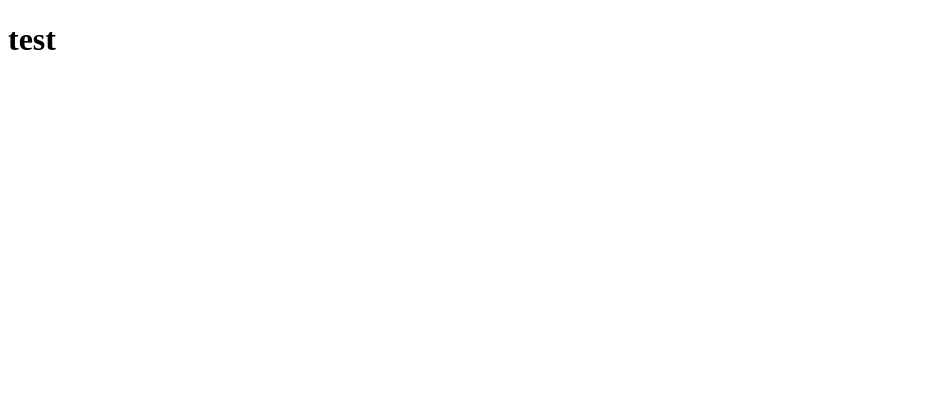
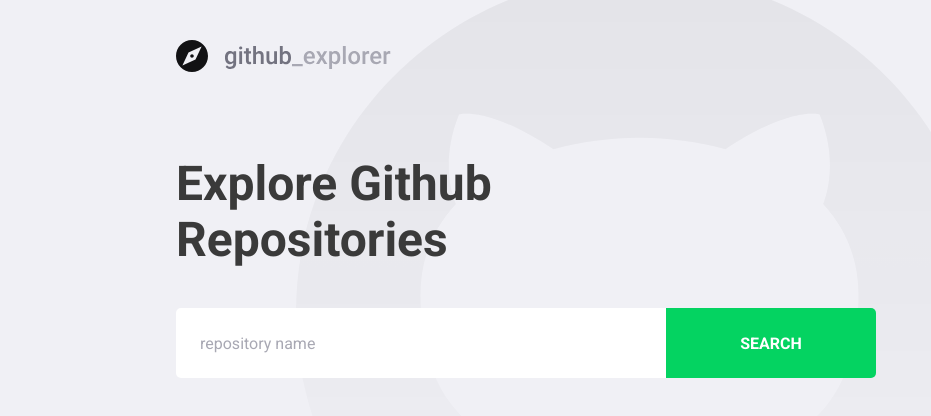
Before and after one commit to Vinicius-A-R/typescript-repository, a React (Create React App) app: page / in a window 1280 px wide. Shown: the top 416 px of the page, without its empty margins (0-931 px from the left). Built offline with nearby package versions, Linux system fonts and the light colour scheme.

Commit message:
STYLED: dashboard

```diff
--- a/src/App.tsx
+++ b/src/App.tsx
@@ -1,11 +1,17 @@
 import React from 'react';
+import { BrowserRouter } from 'react-router-dom';
 
-function App() {
-  return (
-    <>
-      <h1>test</h1>
-    </>
-  );
-}
+import GlobalStyle from './styles/global';
+
+import Routes from './routes';
+
+const App: React.FC = () => (
+  <>
+    <BrowserRouter>
+      <Routes />
+    </BrowserRouter>
+    <GlobalStyle />
+  </>
+);
 
 export default App;
--- /dev/null
+++ b/src/pages/Dashboard/index.tsx
@@ -0,0 +1,71 @@
+import React, { useState, FormEvent } from 'react';
+import { Link } from 'react-router-dom';
+
+import api from '../../services/api';
+
+import logoImg from '../../assets/github-logo.svg';
+
+import { FiChevronRight } from 'react-icons/fi';
+import { Container, Title, Form, Repositories } from './styles';
+
+interface Repository {
+  full_name: string;
+  description: string;
+  owner: {
+    login: string;
+    avatar_url: string;
+  };
+}
+
+const Dashboard: React.FC = () => {
+  const [newRepo, setNewRepo] = useState('');
+  const [repositories, setRepositories] = useState<Repository[]>([]);
+
+  async function handleAddRepository(
+    event: FormEvent<HTMLFormElement>,
+  ): Promise<void> {
+    event.preventDefault();
+
+    const res = await api.get<Repository>(`repos/${newRepo}`);
+
+    setRepositories([...repositories, res.data]);
+    setNewRepo('');
+  }
+
+  return (
+    <Container>
+      <img src={logoImg} alt="Github Explorer" />
+
+      <Title>Explore Github Repositories</Title>
+
+      <Form onSubmit={handleAddRepository}>
+        <input
+          type="text"
+          placeholder="repository name"
+          value={newRepo}
+          onChange={(e) => setNewRepo(e.target.value)}
+        />
+        <button type="submit">SEARCH</button>
+      </Form>
+
+      <Repositories>
+        {repositories.map((repository) => (
+          <a key={repository.full_name} href="#">
+            <img
+              src={repository.owner.avatar_url}
+              alt={repository.owner.login}
+            />
+            <div>
+              <strong>{repository.full_name}</strong>
+              <p>{repository.description}</p>
+            </div>
+
+            <FiChevronRight size={24} />
+          </a>
+        ))}
+      </Repositories>
+    </Container>
+  );
+};
+
+export default Dashboard;
--- /dev/null
+++ b/src/pages/Dashboard/styles.ts
@@ -0,0 +1,104 @@
+import styled from 'styled-components';
+import { shade } from 'polished';
+
+export const Container = styled.div``;
+
+export const Title = styled.h1`
+  max-width: 450px;
+
+  color: #3a3a3a;
+  line-height: 56px;
+  font-size: 48px;
+
+  margin-top: 80px;
+`;
+
+export const Form = styled.form`
+  margin-top: 40px;
+  max-width: 700px;
+
+  display: flex;
+
+  input {
+    flex: 1;
+    height: 70px;
+    padding: 0 24px;
+
+    color: #a3a3a3;
+    border: 0;
+    border-radius: 5px 0 0 5px;
+
+    &::placeholder {
+      color: #a8a8b3;
+    }
+  }
+
+  button {
+    width: 210px;
+    height: 70px;
+
+    border: 0;
+    background: #04d361;
+    border-radius: 0 5px 5px 0;
+
+    color: #fff;
+    font-weight: 700;
+
+    &:hover {
+      background: ${shade(0.2, '#04d361')};
+    }
+  }
+`;
+
+export const Repositories = styled.div`
+  margin-top: 80px;
+  max-width: 700px;
+
+  a {
+    display: flex;
+    align-items: center;
+
+    width: 100%;
+    padding: 24px;
+    text-decoration: none;
+    background-color: #fff;
+    border-radius: 4px;
+
+    transition: transform 0.2s;
+
+    & + a {
+      margin-top: 16px;
+    }
+
+    &:hover {
+      transform: translateX(12px);
+    }
+
+    img {
+      width: 64px;
+      height: 64px;
+      border-radius: 50%;
+    }
+
+    div {
+      margin: 0 16px;
+      flex: 1;
+
+      strong {
+        color: #3d3d4d;
+        font-size: 20px;
+      }
+
+      p {
+        color: #a8a8b3;
+        font-size: 16px;
+        margin-top: 4px;
+      }
+    }
+
+    svg {
+      color: #cbcbd6;
+      margin-left: auto;
+    }
+  }
+`;
--- /dev/null
+++ b/src/pages/Repository/index.tsx
@@ -0,0 +1,7 @@
+import React from 'react';
+
+const Repository: React.FC = () => {
+  return <h1>Repository</h1>;
+};
+
+export default Repository;
```
Also changed, not shown: package.json (+21 -3 lines), src/assets/github-bg.svg (added), src/assets/github-logo.svg (added).
